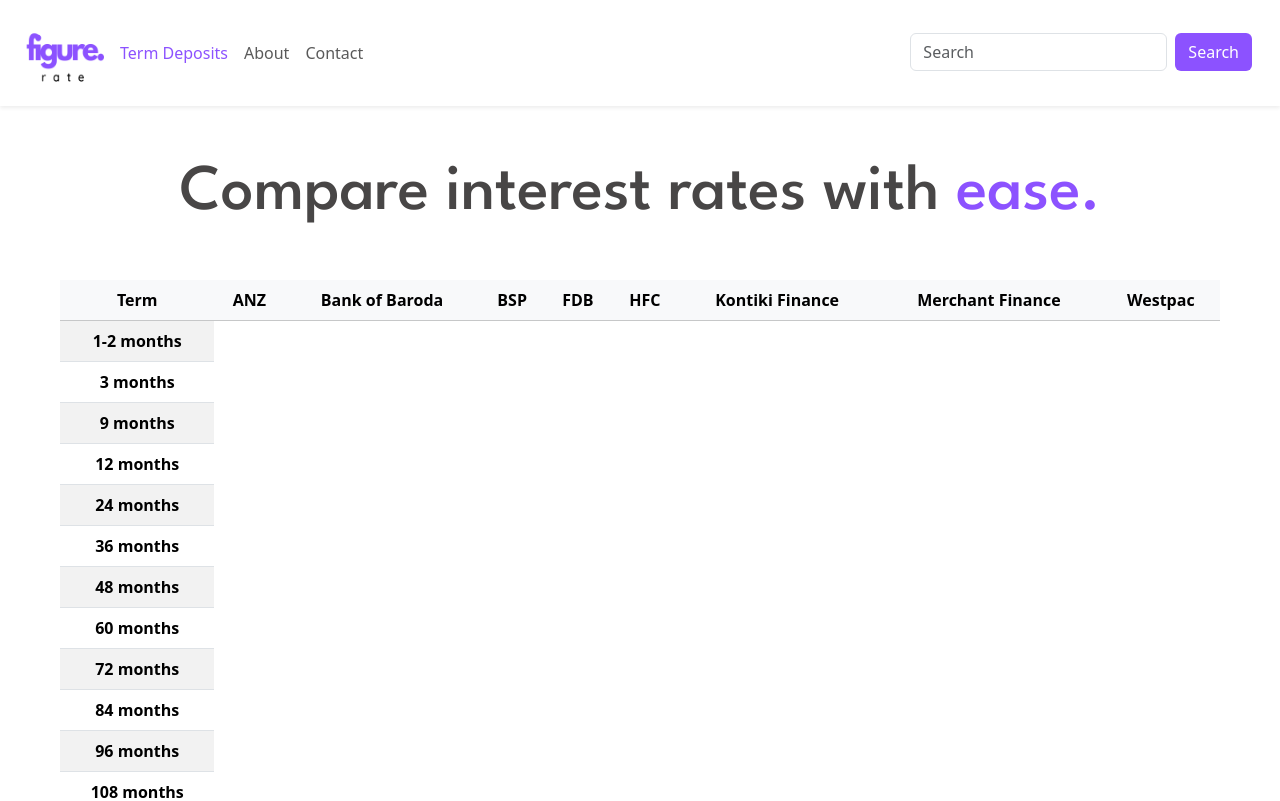
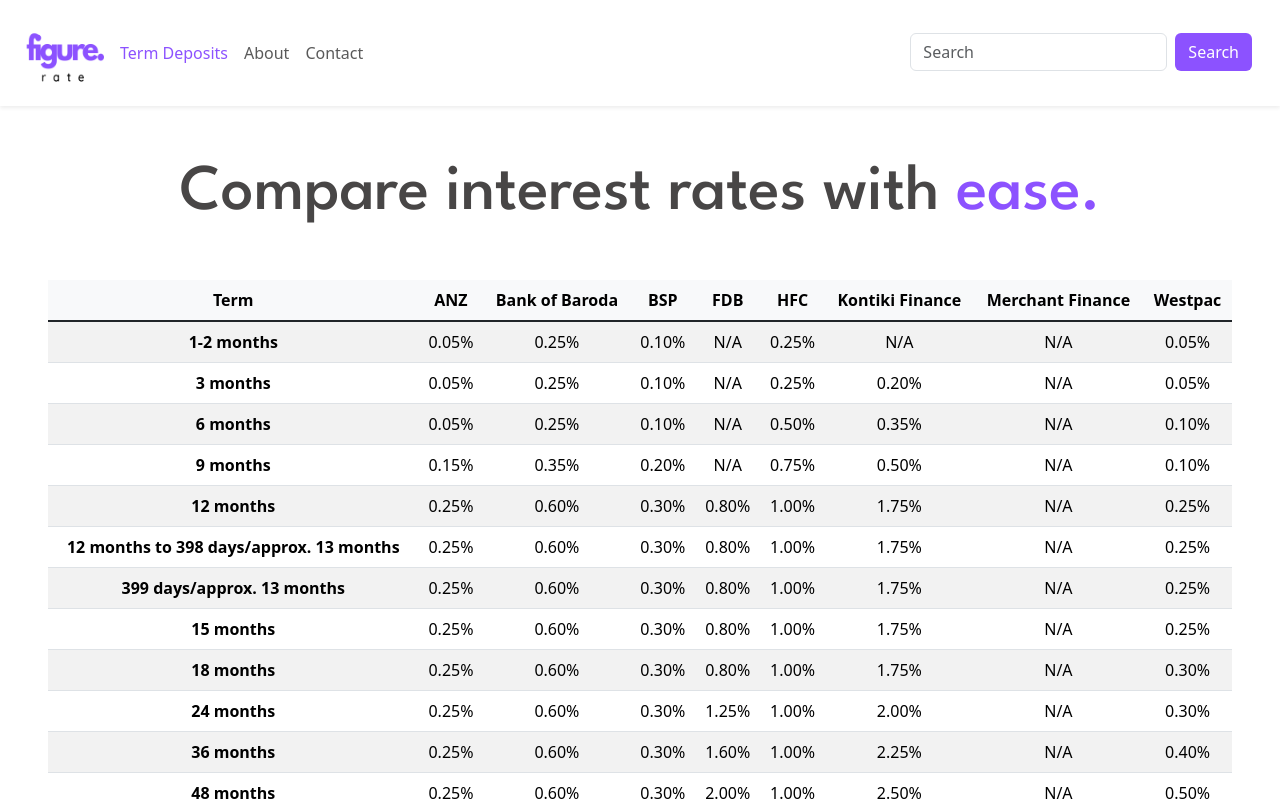
Before and after one commit to chelmerrox/figure-rate, a React (Vite) app in the folder figure-rate/: page / in a window 1280 px wide. Shown: the top 801 px of the page. Built offline with nearby package versions, Linux system fonts and the light colour scheme.

Commit message:
Add interest rates for term deposits interest rates table

```diff
--- a/figure-rate/src/App.tsx
+++ b/figure-rate/src/App.tsx
@@ -28,155 +28,116 @@
     "Westpac",
   ];
 
-  const rows = {
-    term: [
-      "1-2",
-      "3",
-      "9",
+  const rows = [
+    ["1-2", "0.05%", "0.25%", "0.10%", "N/A", "0.25%", "N/A", "N/A", "0.05%"],
+    ["3", "0.05%", "0.25%", "0.10%", "N/A", "0.25%", "0.20%", "N/A", "0.05%"],
+    ["6", "0.05%", "0.25%", "0.10%", "N/A", "0.50%", "0.35%", "N/A", "0.10%"],
+    ["9", "0.15%", "0.35%", "0.20%", "N/A", "0.75%", "0.50%", "N/A", "0.10%"],
+    [
       "12",
+      "0.25%",
+      "0.60%",
+      "0.30%",
+      "0.80%",
+      "1.00%",
+      "1.75%",
+      "N/A",
+      "0.25%",
+    ],
+    [
+      "12 months to 398 days/approx. 13",
+      "0.25%",
+      "0.60%",
+      "0.30%",
+      "0.80%",
+      "1.00%",
+      "1.75%",
+      "N/A",
+      "0.25%",
+    ],
+    [
+      "399 days/approx. 13",
+      "0.25%",
+      "0.60%",
+      "0.30%",
+      "0.80%",
+      "1.00%",
+      "1.75%",
+      "N/A",
+      "0.25%",
+    ],
+    [
+      "15",
+      "0.25%",
+      "0.60%",
+      "0.30%",
+      "0.80%",
+      "1.00%",
+      "1.75%",
+      "N/A",
+      "0.25%",
+    ],
+    [
+      "18",
+      "0.25%",
+      "0.60%",
+      "0.30%",
+      "0.80%",
+      "1.00%",
+      "1.75%",
+      "N/A",
+      "0.30%",
+    ],
+    [
       "24",
+      "0.25%",
+      "0.60%",
+      "0.30%",
+      "1.25%",
+      "1.00%",
+      "2.00%",
+      "N/A",
+      "0.30%",
+    ],
+    [
       "36",
+      "0.25%",
+      "0.60%",
+      "0.30%",
+      "1.60%",
+      "1.00%",
+      "2.25%",
+      "N/A",
+      "0.40%",
+    ],
+    [
       "48",
+      "0.25%",
+      "0.60%",
+      "0.30%",
+      "2.00%",
+      "1.00%",
+      "2.50%",
+      "N/A",
+      "0.50%",
+    ],
+    [
       "60",
-      "72",
-      "84",
-      "96",
-      "108",
-      "120",
+      "0.25%",
+      "0.60%",
+      "0.30%",
+      "2.25%",
+      "1.00%",
+      "3.00%",
+      "N/A",
+      "0.50%",
     ],
-    /*
-    interestRates: {
-      anz: [
-        "0.05%",
-        "0.05%",
-        "0.05%",
-        "0.15%",
-        "0.25%",
-        "0.25%",
-        "0.25%",
-        "0.25%",
-        "0.25%",
-        "0.25%",
-        "-",
-        "-",
-        "-",
-        "-",
-      ],
-      bankOfBaroda: [
-        "1.00%",
-        "1.00%",
-        "1.50%",
-        "2.00%",
-        "2.25%",
-        "2.25%",
-        "2.50%",
-        "2.75%",
-        "3.00",
-        "3.00",
-        "3.00",
-        "3.00",
-        "3.00",
-        "3.00",
-      ],
-      bsp: [
-        "0.10%",
-        "0.10%",
-        "0.10%",
-        "0.20%",
-        "0.30%",
-        "0.30%",
-        "0.30%",
-        "0.30%",
-        "0.30%",
-        "0.30%",
-        "0.30%",
-        "-",
-        "-",
-        "-",
-      ],
-      fdb: [
-        "-",
-        "-",
-        "-",
-        "-",
-        "0.80%",
-        "1.25%",
-        "1.60%",
-        "2.00",
-        "2.25%",
-        "-",
-        "-",
-        "-",
-        "-",
-        "-",
-      ],
-      hfc: [
-        "0.25",
-        "0.25",
-        "0.50%",
-        "0.75%",
-        "1.00%",
-        "1.00%",
-        "1.00%",
-        "1.00%",
-        "1.00%",
-        "1.00%",
-        "1.00%",
-        "1.00%",
-        "1.00%",
-        "1.00%",
-      ],
-      kontikiFinance: [
-        "-",
-        "0.20%",
-        "0.35%",
-        "0.50%",
-        "1.75%",
-        "1.75%",
-        "2.00%",
-        "2.25%",
-        "2.50%",
-        "3.00%",
-        "3.25%",
-        "3.50%",
-        "3.75%",
-        "4.00%",
-      ],
-      merchantFinance: [
-        "-",
-        "-",
-        "-",
-        "-",
-        "-",
-        "-",
-        "-",
-        "-",
-        "-",
-        "-",
-        "-",
-        "-",
-        "-",
-        "-",
-      ],
-      westpac: [
-        "0.05%",
-        "0.05%",
-        "0.10%",
-        "0.10%",
-        "0.25%",
-        "0.30%",
-        "0.30%",
-        "0.40%",
-        "0.50%",
-        "0.50%",
-        "0.50%",
-        "0.50%",
-        "0.50%",
-        "0.50%",
-      ],
-    },
-    */
-  };
+    ["72", "N/A", "0.60%", "N/A", "N/A", "1.00%", "3.25%", "N/A", "0.50%"],
+    ["84", "N/A", "0.60%", "N/A", "N/A", "1.00%", "3.50%", "N/A", "0.50%"],
+    ["96", "N/A", "0.60%", "N/A", "N/A", "1.00%", "3.75%", "N/A", "0.50%"],
+    ["108", "N/A", "0.60%", "N/A", "N/A", "1.00%", "3.75%", "N/A", "0.50%"],
+    ["120", "N/A", "0.60%", "N/A", "N/A", "1.00%", "4.00%", "N/A", "0.50%"],
+  ];
 
   /*
   const footerColumns = {
--- a/figure-rate/src/components/TermDepositsBody.tsx
+++ b/figure-rate/src/components/TermDepositsBody.tsx
@@ -3,14 +3,7 @@
 
 interface TermDepositsBodyProps {
   tableHeadings: string[];
-  tableBody: {
-    term: string[];
-    /*
-    interestRates: {
-      financialInstitution: string[];
-    };
-    */
-  };
+  tableBody: string[][];
 }
 
 function TermDepositsBody({ tableHeadings, tableBody }: TermDepositsBodyProps) {
@@ -21,8 +14,8 @@
           Compare interest rates with <span className="font-purple">ease.</span>
         </h1>
 
-        <div className="container-fluid mt-5">
-          <table className="table table-striped table-responsive table-hover">
+        <div className="table-responsive mt-5">
+          <table className="table table-striped table-hover">
             <thead className="table-header table-light">
               <tr>
                 {tableHeadings.map((heading, i) => (
@@ -32,10 +25,19 @@
                 ))}
               </tr>
             </thead>
-            <tbody>
-              {tableBody.term.map((termPeriod, j) => (
-                <tr key={j}>
-                  <th className="text-center">{termPeriod} months</th>
+            <tbody className="table-group-divider">
+              {tableBody.map((row, i) => (
+                <tr key={i + 1}>
+                  {row.map((item, j) => (
+                    <td
+                      className={
+                        j === 0 ? "text-center fw-bolder" : "text-center"
+                      }
+                      scope={j === 0 ? "row" : ""}
+                    >
+                      {j === 0 ? item + " months" : item}
+                    </td>
+                  ))}
                 </tr>
               ))}
             </tbody>
@@ -47,46 +49,3 @@
 }
 
 export default TermDepositsBody;
-
-/*
-(
-  <tr>
-    <th scope="row">{string} months</th>
-    <td>Mark</td>
-    <td>Otto</td>
-    <td>@mdo</td>
-    <td>@mdo</td>
-    <td>@mdo</td>
-    <td>@mdo</td>
-    <td>@mdo</td>
-    <td>@mdo</td>
-    <td>@mdo</td>
-  </tr>
-)
-*/
-
-/*
-  const thead = document.querySelector(".table-header");
-  const tr = document.createElement("tr");
-  const th = document.createElement("th");
-  const td = document.createElement("td");
-
-  if (j === 0) {
-    th.textContent = string;
-    th.setAttribute("scope", "row");
-    tr.append(th);
-  } else {
-    td.textContent = string;
-    tr.append(td);
-  }
-
-  thead.after(tr);
- */
-
-/*
-  tableBody.interestRates.forEach((key, k) => {
-    if (j === k){
-      key.forEach(())
-    }
-  })
-*/
```
